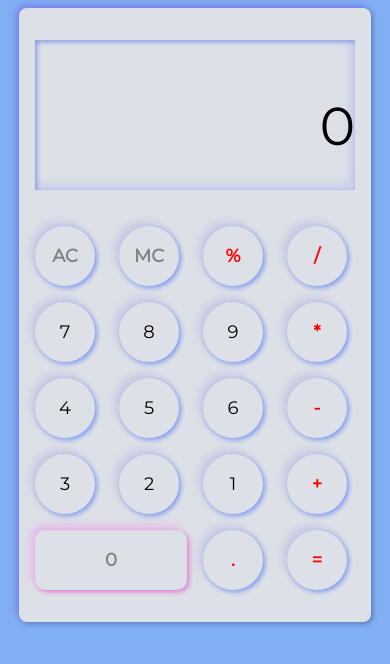
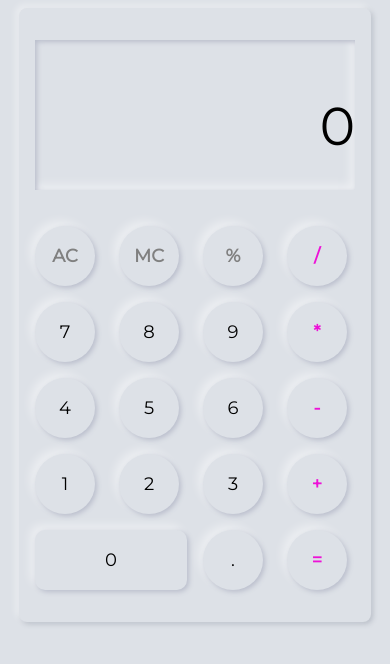
Before and after one commit to KDCodes23/Calculator, a plain HTML site: page calculator.html in a window 390 px wide. Drawn offline with nearby package versions, Linux system fonts and the light colour scheme.

Commit message:
solving unresponsive JavaScript

```diff
--- a/calculator.html
+++ b/calculator.html
@@ -7,34 +7,35 @@
     <link rel="stylesheet" href="/style.css">
 </head>
 <body>
-    <div class="main">
+    <div class="container">
         <div class="result">
-            <p id="result-box">0</p>
+          <p id="result-box">0</p>
         </div>
 
+
         <div class="buttons">
-            <div class="button action-btn" id="clear"> AC </div>
-            <div class="button action-btn">MC</div>
-            <div class="button action-btn-equations">%</div>
-            <div class="button action-btn-equations">/</div>
-            <div class="button num-btn no7">7</div>
-            <div class="button num-btn no8">8</div>
-            <div class="button num-btn no9">9</div>
-            <div class="button action-btn-equations">*</div>
-            <div class="button num-btn no4">4</div>
-            <div class="button num-btn no5">5</div>
-            <div class="button num-btn no6">6</div>
-            <div class="button action-btn-equations">-</div>
-            <div class="button num-btn no3">3</div>
-            <div class="button num-btn no2">2</div>
-            <div class="button num-btn no1">1</div>
-            <div class="button action-btn-equations">+</div>
-            <div class="button action-btn no0">0</div>
-            <div class="button action-btn-equations">.</div>
-            <div class="button action-btn-equations" id="total">=</div>
+          <div class="button action-btn" id="clear"> AC </div>
+          <div class="button action-btn"> MC</div>
+          <div class="button num-button  action-btn"> %</div>
+          <div class="button num-button  calc-action-btn"> /</div>
+          <div class="button num-button seven">7</div>
+          <div class="button num-button eight">8</div>
+          <div class="button num-button  nine">9</div>
+          <div class="button num-button  calc-action-btn">*</div>
+          <div class="button num-button  four">4</div>
+          <div class="button num-button  five">5</div>
+          <div class="button num-button  six">6</div>
+          <div class="button num-button  calc-action-btn">-</div>
+          <div class="button num-button  one">1</div>
+          <div class="button num-button  two">2</div>
+          <div class="button num-button  three">3</div>
+          <div class="button num-button  calc-action-btn">+</div>
+          <div class="button num-button  zero">0</div>
+          <div class="button num-button  point">.</div>
+          <div class="button calc-action-btn" id="total">=</div>
         </div>
-        <script src='https://cdnjs.cloudflare.com/ajax/libs/gsap/3.1.1/gsap.min.js'></script>
-        <script src="/calculator.js"></script>
     </div>
+    <script src='https://cdnjs.cloudflare.com/ajax/libs/gsap/3.1.1/gsap.min.js'></script>
+    <script src="calculator.js"></script>
 </body>
 </html>
--- a/calculator.js
+++ b/calculator.js
@@ -1,19 +1,21 @@
-let btn = document.querySelectorAll(".num-btn");
+
+
+let btns = document.querySelectorAll(".num-button");
 let allBtns = document.querySelectorAll(".button");
 let resultBox = document.querySelector("#result-box");
 let clearBtn = document.querySelector('#clear');
-let total = document.querySelector('#total');
+
+let total = document.querySelector("#total");
 
 let btnSpread = [...btns];
 let allBtnSpread = [...allBtns];
 
-btnSpread.forEach((button, i ) =>
-{
+btnSpread.forEach((button, i) => {
   button.addEventListener("click", () => {
-        if(resultBox.innerHTML == "0")
-        {
+    if (resultBox.innerHTML == "0") {
       resultBox.innerHTML = "";
     }
+
     let value = btns[i].innerHTML;
     resultBox.innerHTML += value;
   });
--- a/style.css
+++ b/style.css
@@ -1,16 +1,16 @@
 @import url('https://fonts.googleapis.com/css?family=Montserrat&display=swap');
 
 body {
-  background: #82aff3;
+  background: #dde1e7;
   font-family: 'Montserrat', sans-serif;
 }
-.main {
+.container {
   background: #dde1e7;
   width: 320px;
   height: 550px;
   border-radius: .5em;
-  box-shadow: -3px -3px 7px #6f53ee73,
-              2px 2px 5px rgba(8, 23, 48, 0.288);
+  box-shadow: -3px -3px 7px #ffffff73,
+              2px 2px 5px rgba(94, 104, 121, 0.288);
   margin: 0 auto;
   padding: 32px 16px;
   display: flex;
@@ -18,26 +18,25 @@ body {
   justify-content: space-between;
 
 }
-.main .result {
+.container .result {
   width: 100%;
   height: 150px;
-  box-shadow: inset 2px 2px 5px #869be7,
-              inset -5px -5px 10px #a9b0f173;
+  box-shadow: inset 2px 2px 5px #babecc,
+              inset -5px -5px 10px #ffffff73;
 
 }
-.main .result p {
+.container .result p {
   font-size: 40pt;
   overflow-y: auto;
   text-align: right;
-
 }
 
-.main .buttons {
+.container .buttons {
   display: grid;
   grid-template-columns: repeat(4, 1fr);
   grid-gap: 1em;
 }
-.main .buttons .button, .main .buttons .num-button  {
+.container .buttons .button, .container .buttons .num-button  {
   cursor: grab;
   text-align: center;
   width: 60px;
@@ -46,28 +45,28 @@ body {
   display: grid;
   place-content: center;
   border-radius: 50%;
-  box-shadow: 2px 2px 5px #8099f1,
-              -5px -5px 10px #acaddf73;
+  box-shadow: 2px 2px 5px #babecc,
+              -5px -5px 10px #ffffff73;
 }
 .button:hover{
-  color: #110dda;
+  color: #3498db;
+}
 
-
-}
-.main .buttons .no0 {
+.container .buttons .zero {
   grid-column: 1/ 3;
   width: 100%;
   font-size:18px;
   border-radius: 10px;
-  box-shadow: 2px 2px 5px #e67ad4,
-              -5px -5px 10px #f18fe973;
+  box-shadow: 2px 2px 5px #babecc,
+              -5px -5px 10px #ffffff73;
 }
+
 .action-btn {
   color: grey;
   font-weight: bold;
 }
-.action-btn-equations{
-  color: #ff0000;
+.calc-action-btn{
+  color: #ed11d7;
   font-size: 20px;
   font-weight: bold;
 }
```
Lines whose indentation alone changed are shown as unchanged.
